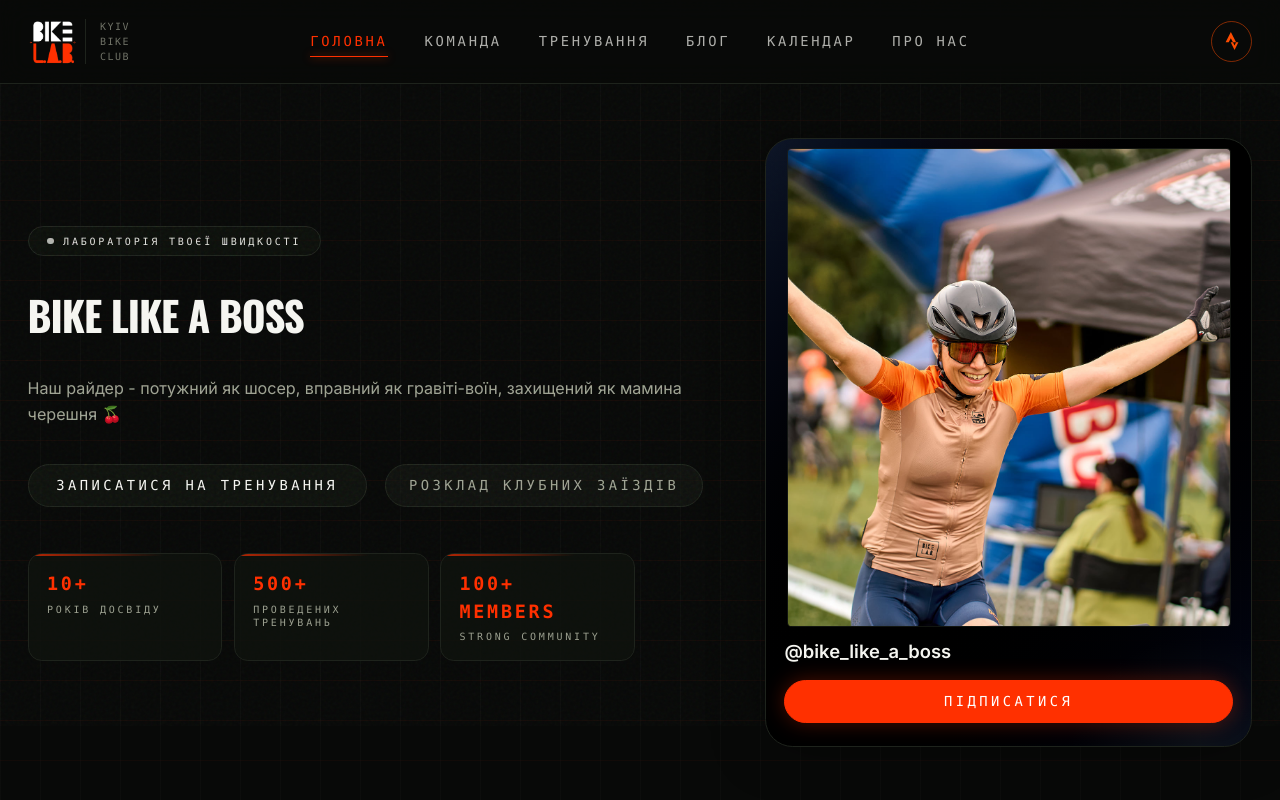
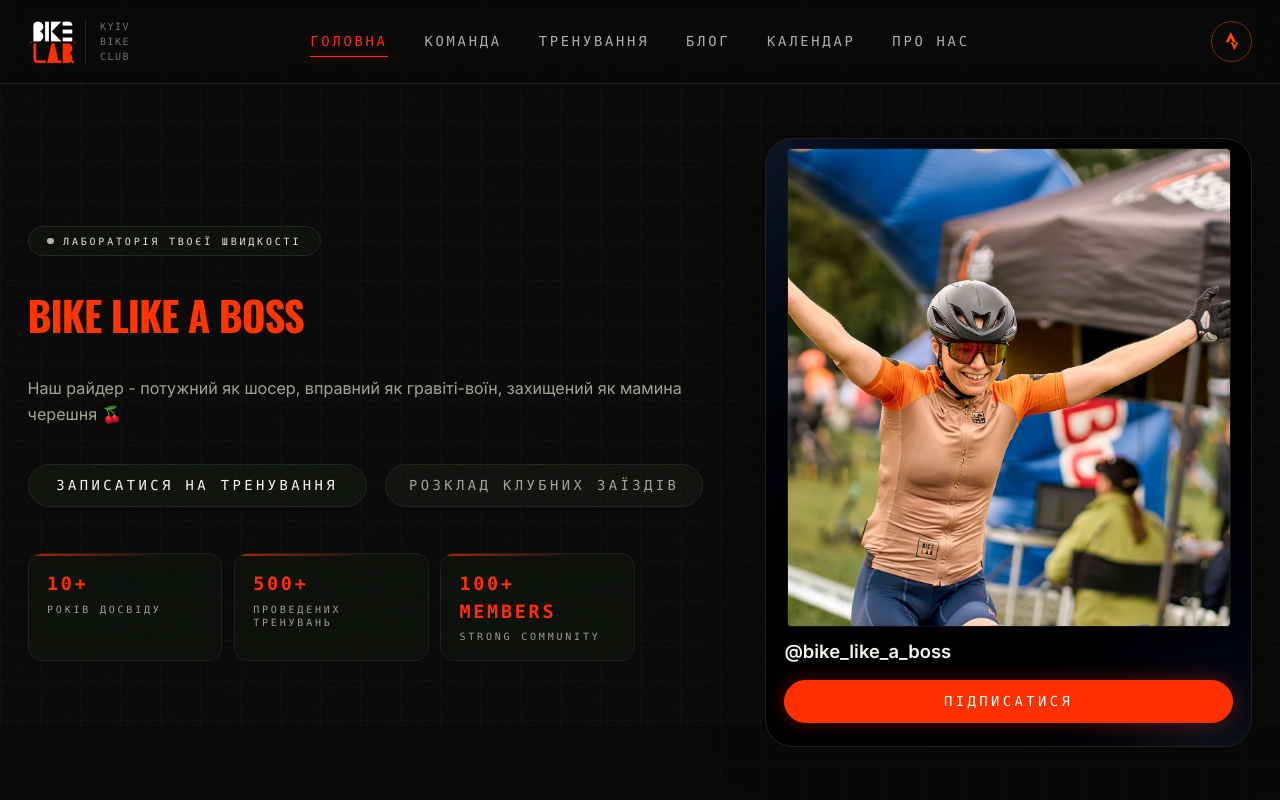
Before and after one commit to VasileAdicto/bikelab-site, a Next.js app: page / in a window 1280 px wide. Shown: the top 800 px of the page. Built offline with nearby package versions, Linux system fonts and the light colour scheme.

Commit message:
Change text color of heading on home page for better visual consistency

```diff
--- a/src/app/page.tsx
+++ b/src/app/page.tsx
@@ -52,7 +52,7 @@ export default function Home() {
           </motion.p>
 
           <motion.h1
-            className="font-bold tracking-tight leading-[1.1] text-foreground text-[1.11rem] sm:text-[1.33rem] md:text-[1.78rem] lg:text-[2.22rem]"
+            className="font-bold tracking-tight leading-[1.1] text-accent text-[1.11rem] sm:text-[1.33rem] md:text-[1.78rem] lg:text-[2.22rem]"
             initial={{ opacity: 0, y: 10 }}
             animate={{ opacity: 1, y: 0 }}
             transition={{ duration: 0.5, delay: 0.1 }}
```
